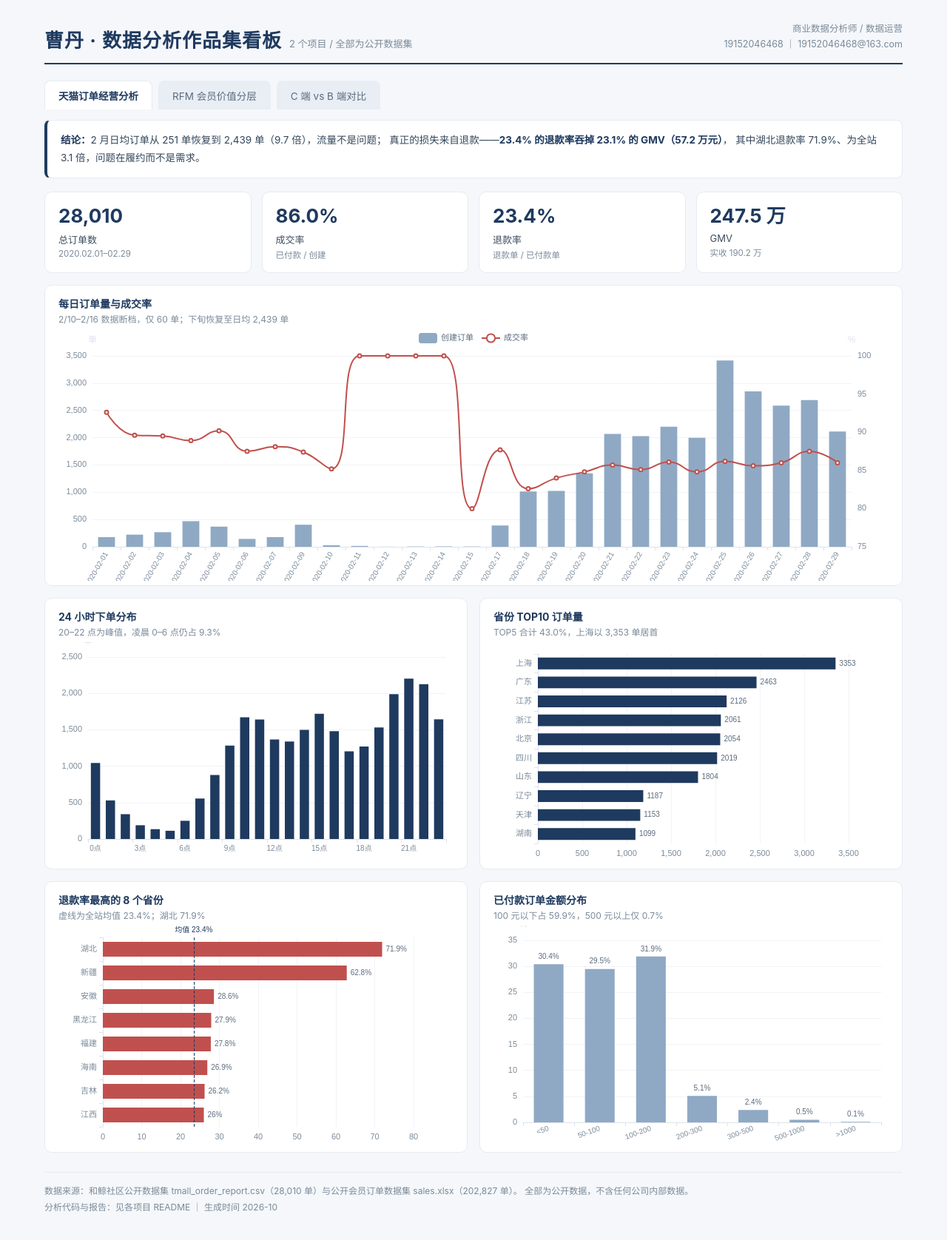
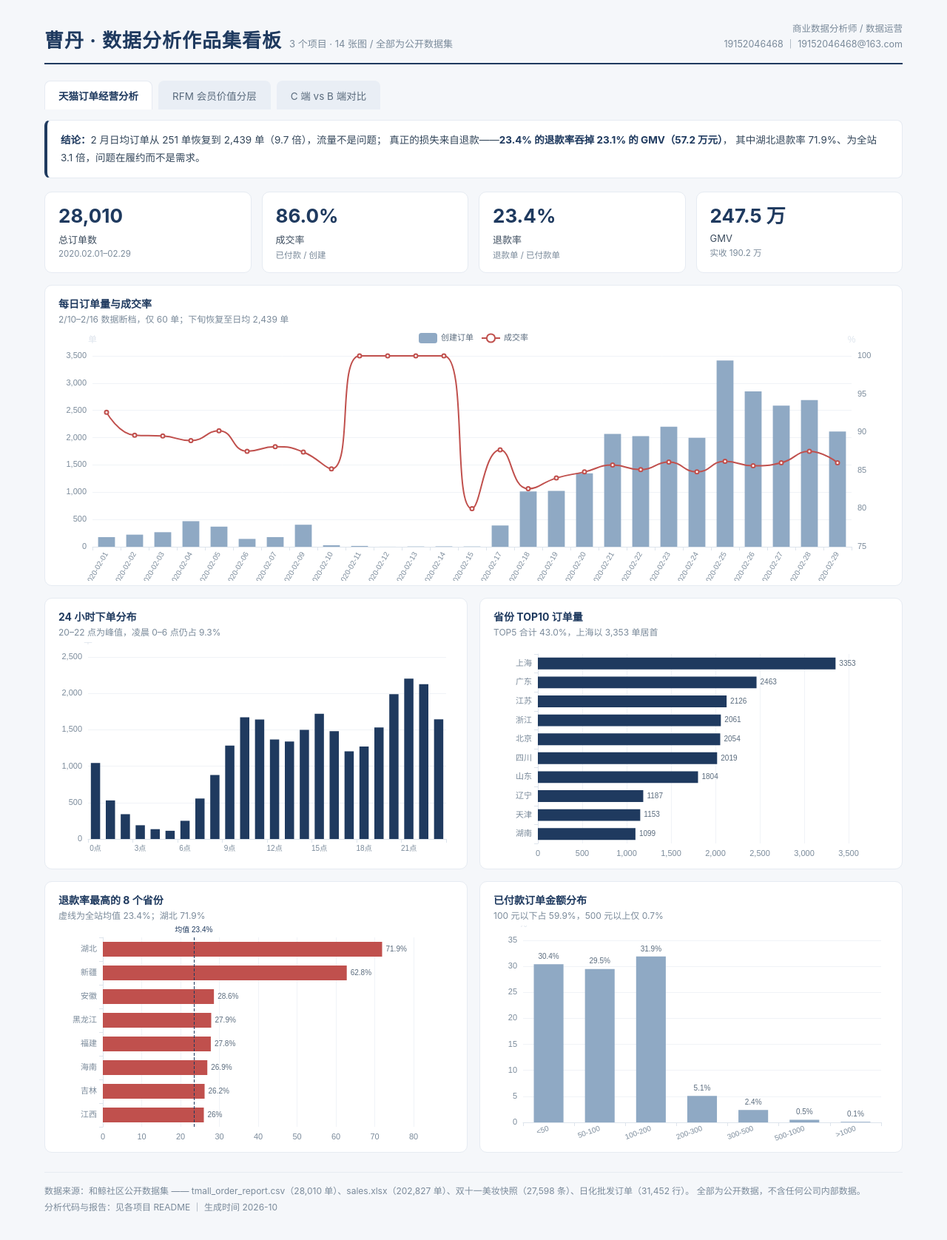
Before and after one commit to caodan-11/portfolio, a plain HTML site: page index.html in a window 1280 px wide. Shown: the whole page at 74% size. Drawn offline with nearby package versions, Linux system fonts and the light colour scheme.

Commit message:
Add files via upload

```diff
--- a/index.html
+++ b/index.html
@@ -48,7 +48,7 @@
 <body>
 <div class="wrap">
   <header>
-    <h1>曹丹 · 数据分析作品集看板<span>2 个项目 / 全部为公开数据集</span></h1>
+    <h1>曹丹 · 数据分析作品集看板<span>3 个项目 · 14 张图 / 全部为公开数据集</span></h1>
     <div class="meta">商业数据分析师 / 数据运营<br>19152046468 ｜ 19152046468@163.com</div>
   </header>
 
@@ -107,7 +107,7 @@
   </section>
 
   <footer>
-    数据来源：和鲸社区公开数据集 tmall_order_report.csv（28,010 单）与公开会员订单数据集 sales.xlsx（202,827 单）。
+    数据来源：和鲸社区公开数据集 —— tmall_order_report.csv（28,010 单）、sales.xlsx（202,827 单）、双十一美妆快照（27,598 条）、日化批发订单（31,452 行）。
     全部为公开数据，不含任何公司内部数据。<br>
     分析代码与报告：见各项目 README ｜ 生成时间 2026-10
   </footer>
```
Also changed, not shown: 1 other file.
